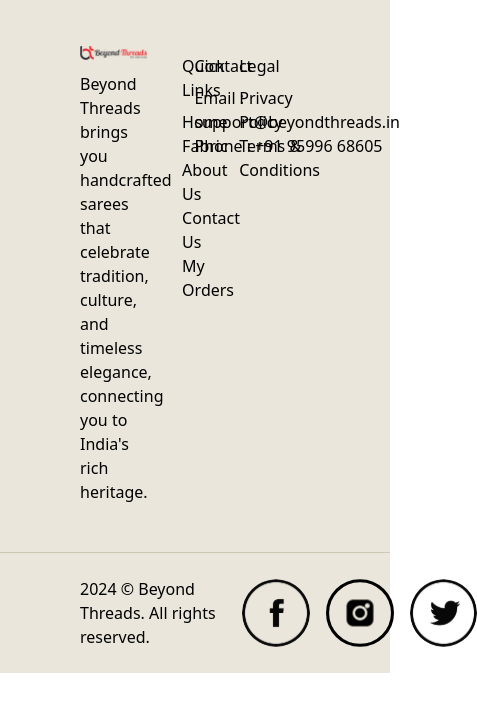
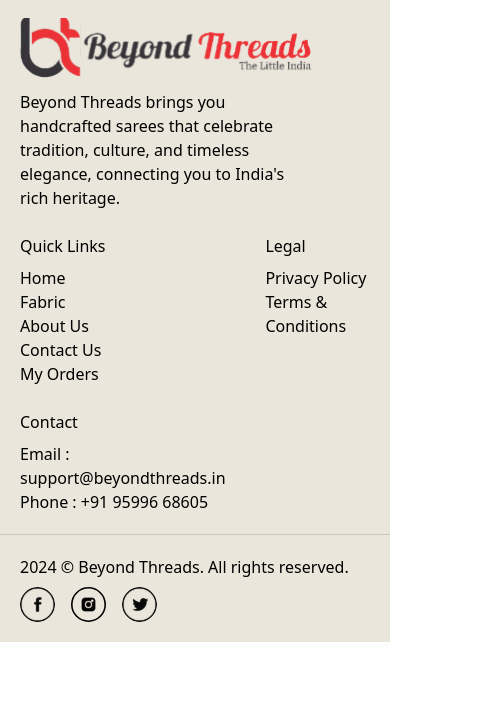
Before and after one commit to SOURAV-AT-GITHUB/Beyond-Threads, a React (Vite) app in the folder client/: page /payment in a window 390 px wide. Shown: the part 821-1532 px from the top of the page, 477 px wide, since content can reach past the window. Built offline with nearby package versions, Linux system fonts and the light colour scheme; no server answers; sample sign-in values are in the browser's storage.

Commit message:
responsiveness for footer

```diff
--- a/client/src/components/Footer.jsx
+++ b/client/src/components/Footer.jsx
@@ -9,7 +9,7 @@
   }
   return (
     <footer className="bg-secondary">
-      <section className="grid grid-cols-5 gap-20 py-12 px-20">
+      <section className="grid xl:grid-cols-5 gap-4 xl:gap-20 p-5 xl:py-12 xl:px-20">
         <div className="col-span-2 w-10/12 flex flex-col gap-3 ">
           <NavLink to="/" onClick={scrollToTop}>
             <img src={logo} alt="" />
@@ -20,7 +20,7 @@
             rich heritage.
           </p>
         </div>
-        <div className="justify-self-end">
+        <div className="xl:justify-self-end">
           <p className="my-2">Quick Links</p>
           <ul>
             <li onClick={scrollToTop}>
@@ -36,14 +36,14 @@
             </li>
           </ul>
         </div>
-        <div className="justify-self-end">
+        <div className="xl:justify-self-end">
           <p className="my-2">Legal</p>
           <ul>
             <li>Privacy Policy</li>
             <li>Terms & Conditions</li>
           </ul>
         </div>
-        <div className="justify-self-end">
+        <div className="xl:justify-self-end">
           <p className="my-2">Contact</p>
           <ul>
             <li>Email : support@beyondthreads.in</li>
@@ -52,7 +52,7 @@
         </div>
       </section>
       <hr className="text-headings" />
-      <section className="px-20 py-6 flex justify-between">
+      <section className="p-5 xl:px-20 xl:py-6 flex flex-col xl:flex-row gap-2 justify-between">
         <p>2024 © Beyond Threads. All rights reserved.</p>
         <div className="flex gap-4">
           <img src={facebookIcon} alt="facebook" />
```
